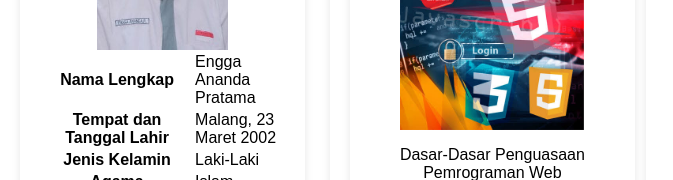
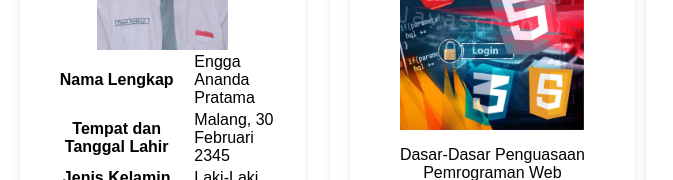
Before and after one commit to Sevardon2/submissionDicoding, a plain HTML site: page index.html in a window 1280 px wide. Shown: the part 620-800 px from the top of the page, 0-673 px from the left. Drawn offline with Linux system fonts and the light colour scheme.

Commit message:
Update index.html

```diff
--- a/index.html
+++ b/index.html
@@ -97,7 +97,7 @@
                         </tr>
                         <tr>
                             <th>Tempat dan Tanggal Lahir</th>
-                            <td>Malang, 23 Maret 2002</td>
+                            <td>Malang, 30 Februari 2345</td>
                         </tr>
                         <tr>
                             <th>Jenis Kelamin</th>
```
